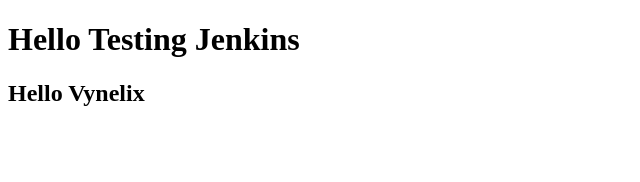
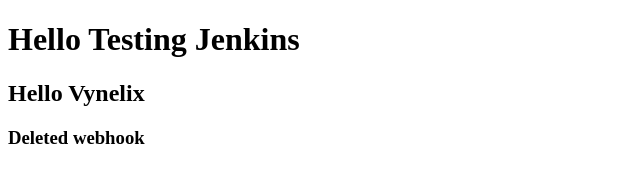
Before and after one commit to alaksandarjesus/Test-Jenkins-CICD, a plain HTML site: page index.html in a window 1280 px wide. Shown: the whole page, without its empty margins (0-640 px from the left). Drawn offline with Linux system fonts and the light colour scheme.

```diff
--- a/index.html
+++ b/index.html
@@ -8,5 +8,6 @@
 <body>
     <h1>Hello Testing Jenkins</h1>
     <h2>Hello Vynelix</h2>
+    <h3>Deleted webhook</h3>
 </body>
 </html>
```
